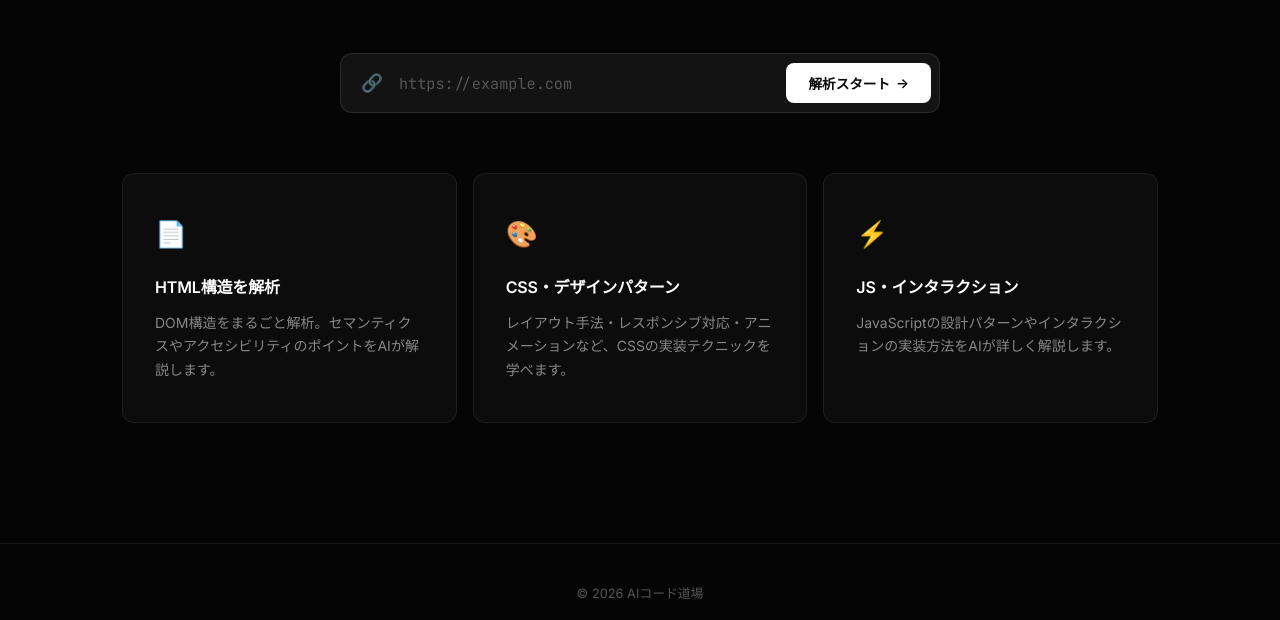
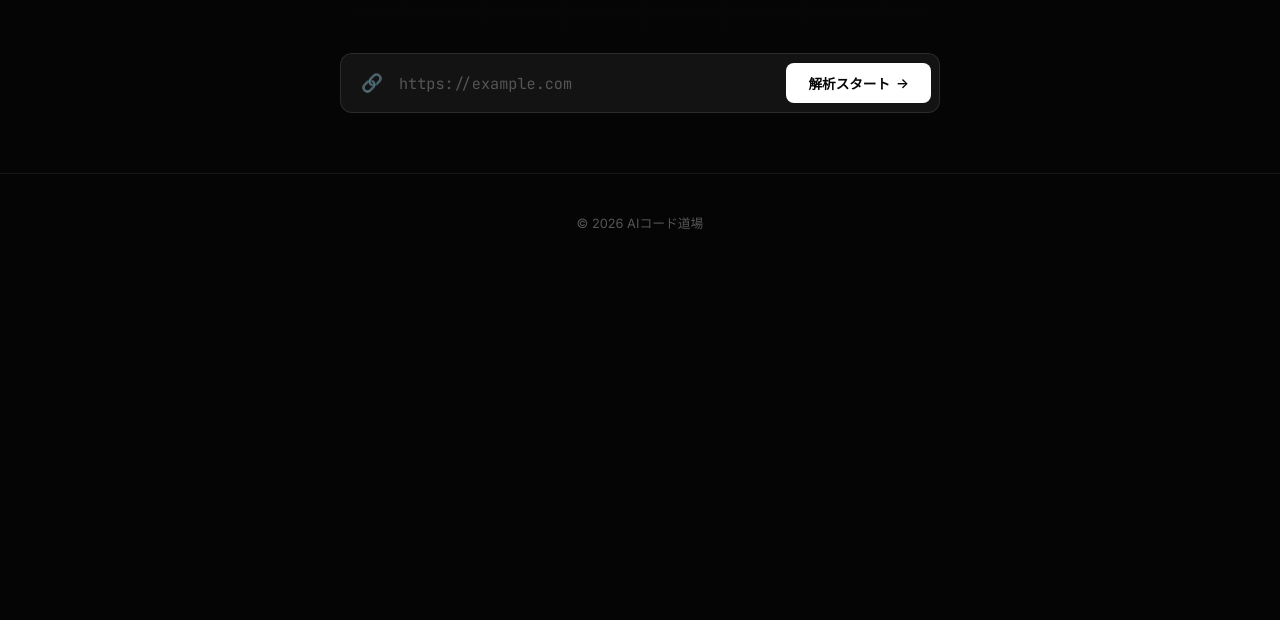
Before and after one commit to Azamarusuisan/site-copy, a website: page public/index.html in a window 1280 px wide. Shown: the part 712-1332 px from the top of the page. After the commit the page ends 995 px from the top, so only its background shows below. Drawn offline with Linux system fonts and the light colour scheme.

Commit message:
fix: フィーチャーカード削除

```diff
--- a/public/index.html
+++ b/public/index.html
@@ -43,23 +43,7 @@
       </div>
     </section>
 
-    <section class="features anim-item" id="features">
-      <div class="feature-card">
-        <div class="feature-emoji">📄</div>
-        <h3 class="feature-title">HTML構造を解析</h3>
-        <p class="feature-desc">DOM構造をまるごと解析。セマンティクスやアクセシビリティのポイントをAIが解説します。</p>
-      </div>
-      <div class="feature-card">
-        <div class="feature-emoji">🎨</div>
-        <h3 class="feature-title">CSS・デザインパターン</h3>
-        <p class="feature-desc">レイアウト手法・レスポンシブ対応・アニメーションなど、CSSの実装テクニックを学べます。</p>
-      </div>
-      <div class="feature-card">
-        <div class="feature-emoji">⚡</div>
-        <h3 class="feature-title">JS・インタラクション</h3>
-        <p class="feature-desc">JavaScriptの設計パターンやインタラクションの実装方法をAIが詳しく解説します。</p>
-      </div>
-    </section>
+
 
     <!-- Progress -->
     <section class="progress-section hidden" id="progress-section">
```
